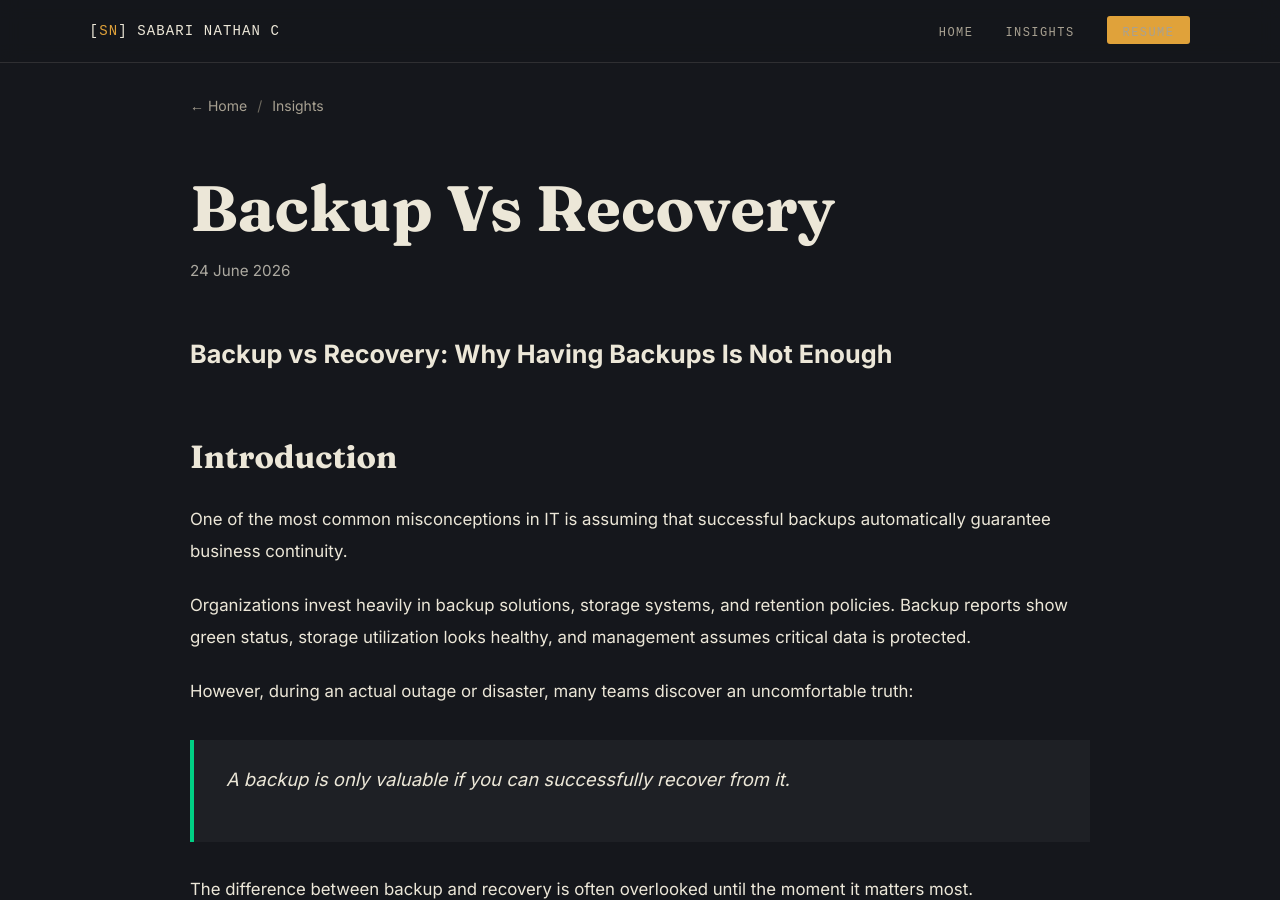
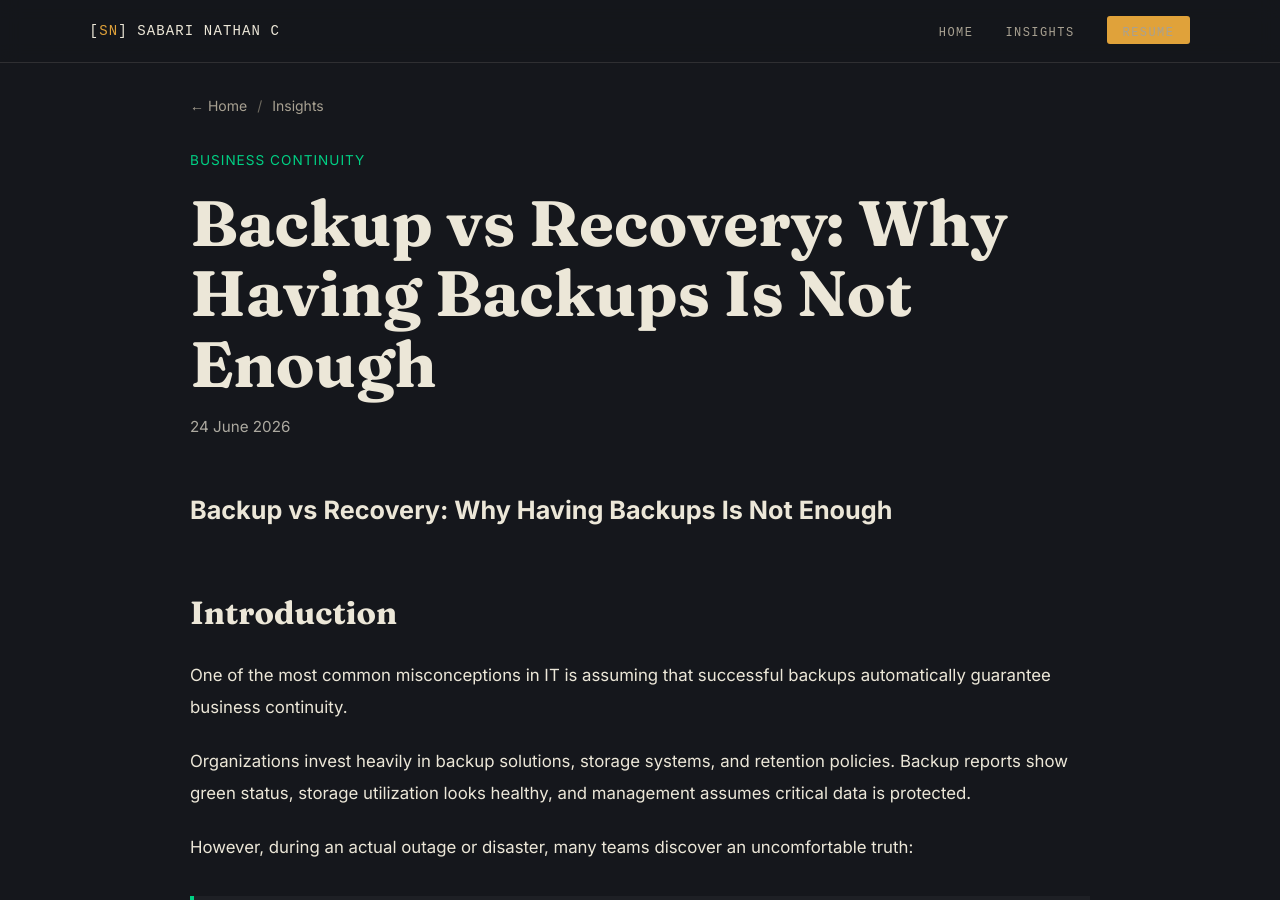
Before and after one commit to sabarinathan36/sabarinathan.github.io, a Jekyll site: the page built from _posts/2026-06-24-Backup-vs-Recovery.md, in a window 1280 px wide and 900 px high. Built offline with Jekyll 4.4.1, drawn with Linux system fonts in a browser that asks for light colours; our own code applies the rules of GitHub Pages for plain Markdown files.

Commit message:
Update 2026-06-24-Backup-vs-Recovery.md

```diff
--- a/_posts/2026-06-24-Backup-vs-Recovery.md
+++ b/_posts/2026-06-24-Backup-vs-Recovery.md
@@ -1,3 +1,9 @@
+---
+layout: post
+title: "Backup vs Recovery: Why Having Backups Is Not Enough"
+category: Business Continuity
+---
+
 # Backup vs Recovery: Why Having Backups Is Not Enough
 
 ## Introduction
```
